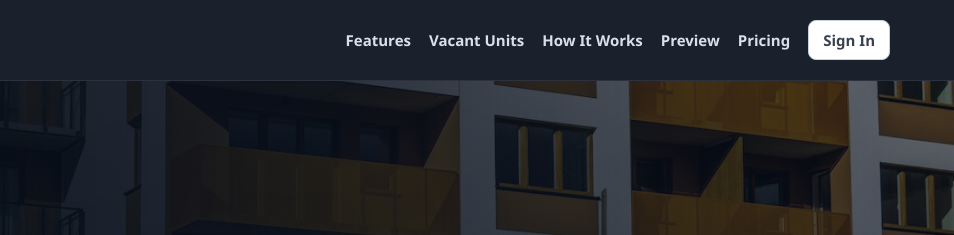
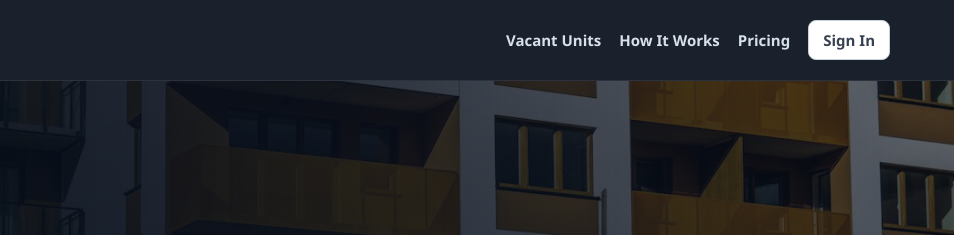
Before and after one commit to allanpyrex256/rentledger-ug, a website: page index.html in a window 1280 px wide. Shown: the top 235 px of the page, 326-1280 px from the left. Drawn offline with Linux system fonts and the light colour scheme; no server answers.

Commit message:
Remove landing nav preview links

```diff
--- a/index.html
+++ b/index.html
@@ -20,10 +20,8 @@
           </div>
         </div>
         <nav class="landing-links" aria-label="Landing navigation">
-          <a href="#features">Features</a>
           <a href="vacancies.html">Vacant Units</a>
           <a href="#howItWorks">How It Works</a>
-          <a href="#dashboardPreview">Preview</a>
           <a href="#pricing">Pricing</a>
           <button class="ghost-button" data-open-auth="signin" type="button">Sign In</button>
         </nav>
```
